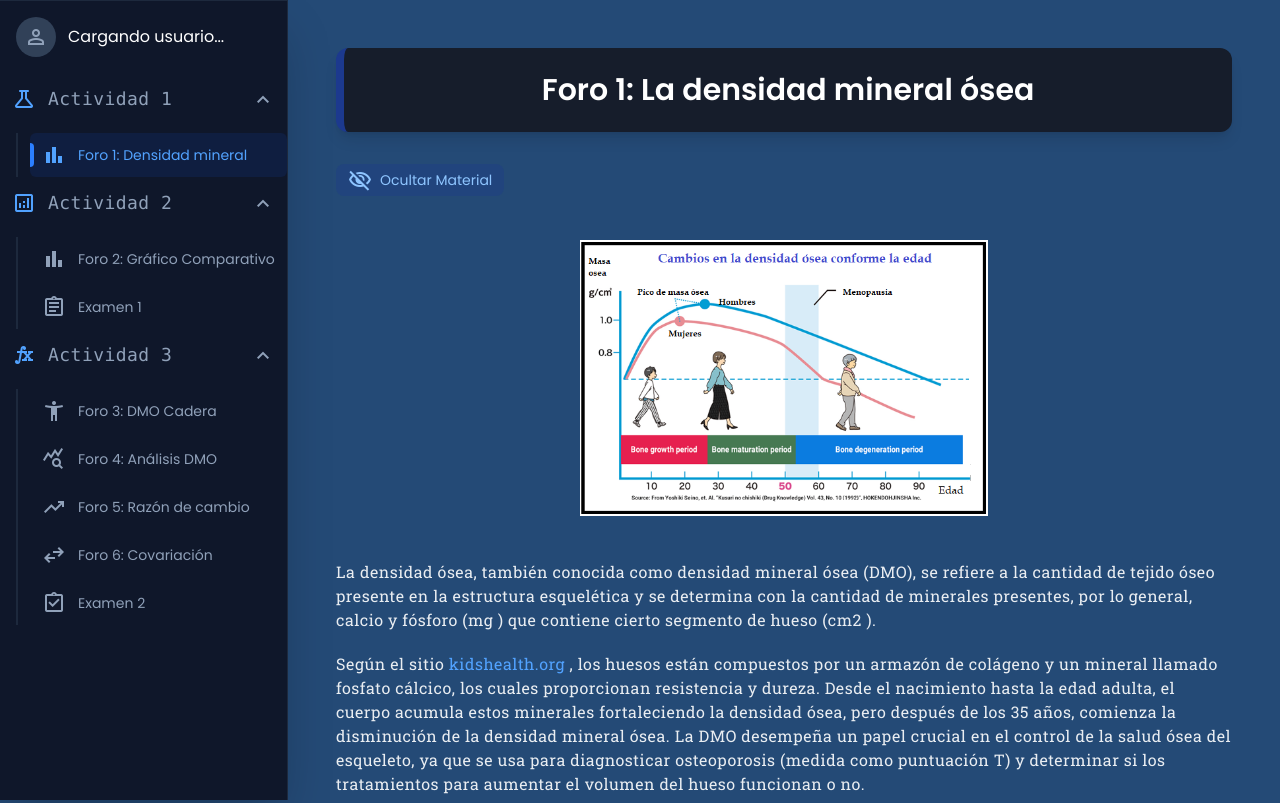
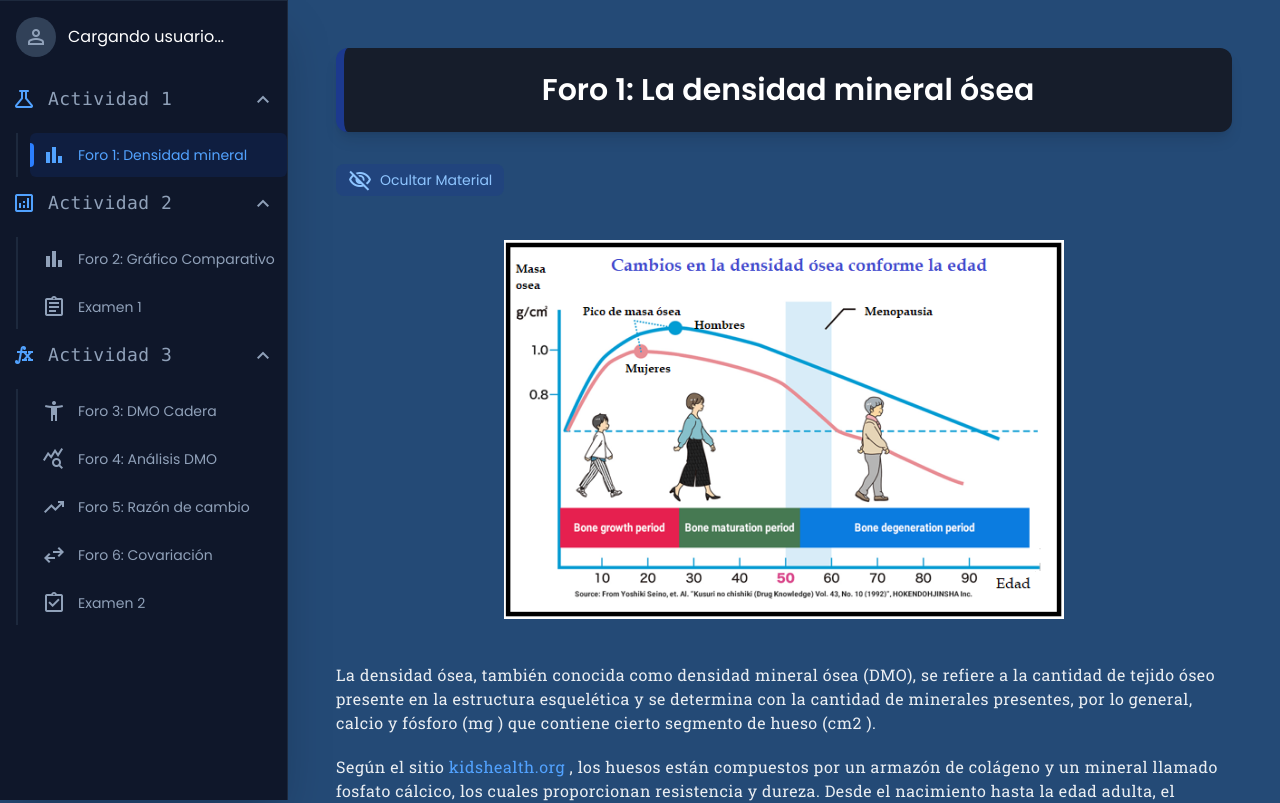
Before and after one commit to SebastianAlcantarr/PROYECTO_INGENIERIA_SOFTWARE_II, a Vue app: page /foro1 in a window 1280 px wide. Shown: the top 803 px of the page. Built offline with nearby package versions, Linux system fonts and the light colour scheme.

Commit message:
imagenes render

```diff
--- a/src/views/foro_1.vue
+++ b/src/views/foro_1.vue
@@ -52,10 +52,11 @@
 
             <div v-if="mostrarInformacion" class="animate-fade-in space-y-6">
                            <img
-                src="/src/imagenes/Grafica.png"
+  :src="Grafica"
   alt="Gráfico de Densidad Mineral Ósea"
-                class="mx-auto w-1/2 p-5"
+  class="mx-auto w-150 p-5"
 />
+
               <div class="pregunta-texto text-base text-white/90 mb-3">
                 La densidad ósea, también conocida como densidad mineral ósea
                 (DMO), se refiere a la cantidad de tejido óseo presente en la
@@ -84,10 +85,11 @@
                 </div>
 
               <img
-                  src="/src/imagenes/rango.jpg"
+  :src="rango"
   alt="Gráfico de Densidad Mineral Ósea"
   class="mx-auto w-90 p-5"
 />
+
                 <div>
                   La prueba de densidad mineral ósea conocida como DEX o DEXA (o
                   como BMDT, por sus siglas en inglés) mide el contenido de
@@ -355,6 +357,8 @@
 <script setup>
 import { ref, onMounted } from "vue";
 import Sidebar from "@/views/sidebar.vue";
+import rango from "@/imagenes/rango.jpg"
+import Grafica from "@/imagenes/Grafica.png"
 
 // Variables reactivas
 const r1 = ref("");
--- a/src/views/foro_2.vue
+++ b/src/views/foro_2.vue
@@ -38,11 +38,11 @@
                       <div class="text-white text-2xl md:text-3xl font-black mt-5">
                   Modelación de la Situación Problema
                 </div>
-              <img
-                src="/src/imagenes/foro2.png"
-                alt="Gráfico de Densidad Mineral Ósea"
-                class="mx-auto w-250 p-5"
-              />
+                                       <img
+  :src="foro2"
+  alt="Gráfico de Densidad Mineral Ósea"
+  class="mx-auto w-200 p-5"
+/>
               <div class="pregunta-texto text-base text-white/90 mb-3">
                 Las graficas anteriores obtenidas del artículo: Cambios relacionados con la edad en la prevalencia de la osteoporosis según el género y la zona esquelética: Encuesta nacional de examen de salud y nutrición de Corea 2008-20101,muestran los cambios en la densidad mineral ósea, entre los 10 y los 89 años de la espina lumbar, la cadera y el femur (específicamente el cuello femoral) de 17,205 coreanos (7,837 hombres y 9,368 mujeres) como indicadores de la salud ósea.
                 <div class="mt-5">
@@ -246,6 +246,8 @@ En la gráfica anterior se observa que la densidad mineral ósea,  aumenta en lo
 <script setup>
 import { ref, onMounted } from 'vue';
 import Sidebar from "@/views/sidebar.vue";
+import foro2 from "@/imagenes/foro2.png"
+import Grafica from "@/imagenes/Grafica.png";
 
 // Variables reactivas
 const r1 = ref(""); const r2 = ref(""); const r3 = ref("");
```
Also changed, not shown: src/imagenes/foro2.png (added). Lines whose indentation alone changed are shown as unchanged.
